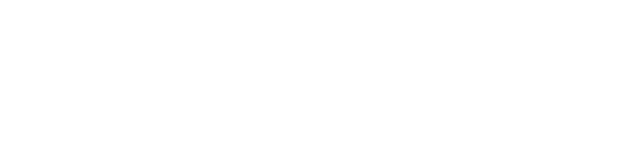
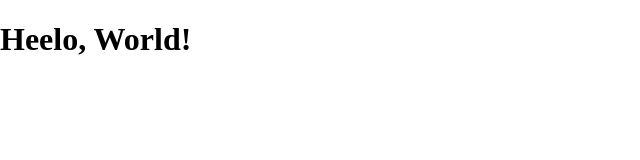
Before and after one commit to MajesticSoftware/template-test, a plain HTML site: page index.html in a window 1280 px wide. Shown: the whole page, without its empty margins (0-640 px from the left). Drawn offline with Linux system fonts and the light colour scheme.

Commit message:
hello world

```diff
--- a/index.html
+++ b/index.html
@@ -10,6 +10,7 @@
     <link rel="stylesheet" href="style.css">
 </head>
 <body>
+    <h1>Heelo, World!</h1>
     <i class="fa-light fa-user"></i>
     <!-- Script -->
     <script src = "script.js"></script>
```
